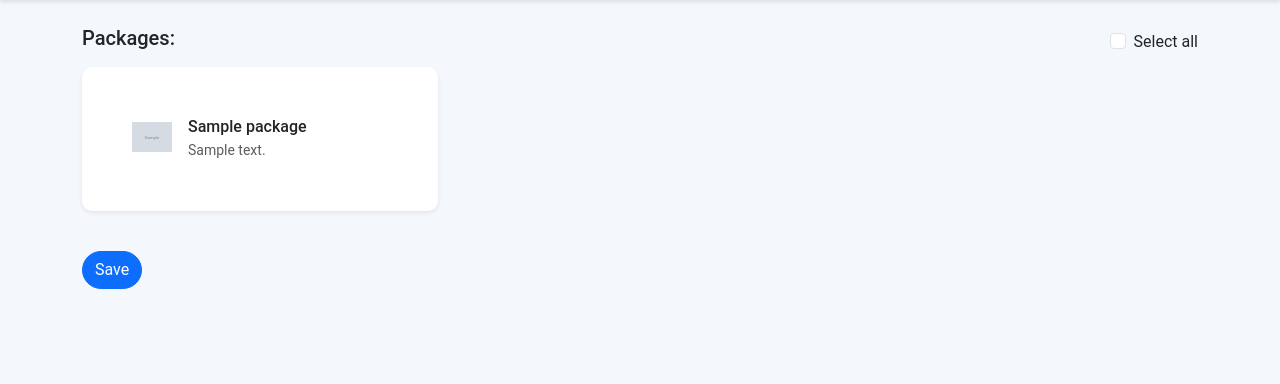
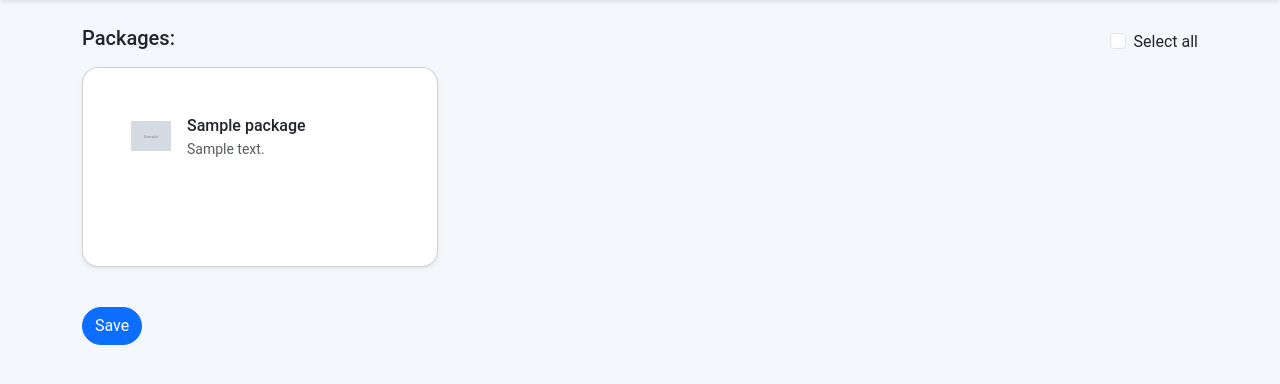
Before and after one commit to dev-fYnn/Winget-Repo, a Python web app: template Modules/Clients/templates/index_clients_blacklist.html in a window 1280 px wide. Shown: the part 86-470 px from the top of the page. Run offline with Jinja, Linux system fonts and the light colour scheme; the template is opened without the code that fills it: most values are stand-ins (such as "Sample title", 1, 10 or a date in 2020); grey boxes marked "Sample" are stand-in pictures; some libraries are stand-ins or nearby versions.

Commit message:
+Layout fix

```diff
--- a/Modules/Clients/templates/index_clients_blacklist.html
+++ b/Modules/Clients/templates/index_clients_blacklist.html
@@ -69,9 +69,10 @@
         }
 
         .package-card .card {
-            transition: all 0.2s ease;
-            border: 2px solid transparent;
-            border-radius: 10px;
+            height: 100%;
+            min-height: 200px;
+            display: flex;
+            flex-direction: column;
         }
 
         .package-card:hover .card {
```
